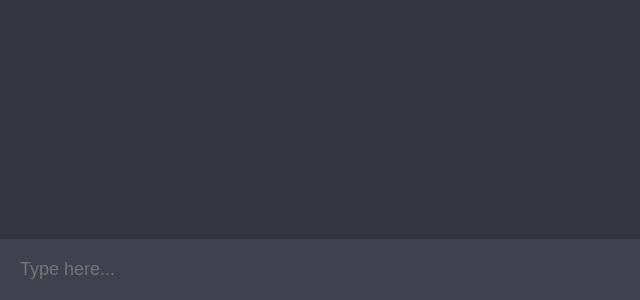
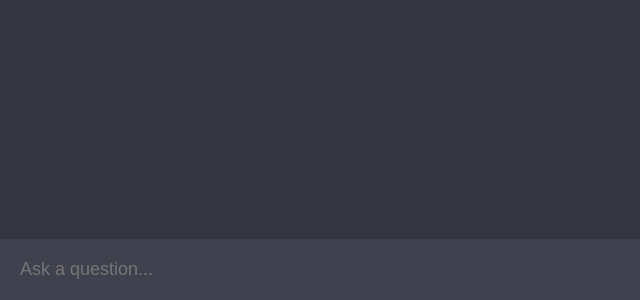
Before and after one commit to Shaikh1595/chatbot_openai_shaikh, a website built with Vite: page client/index.html in a window 1280 px wide. Shown: the part 500-800 px from the top of the page, 0-640 px from the left. Built offline with nearby package versions, Linux system fonts and the light colour scheme; a web font is replaced by a local one.

Commit message:
changed 'type here' to 'ask a question'

```diff
--- a/client/index.html
+++ b/client/index.html
@@ -15,7 +15,7 @@
           name="prompt"
           rows="1"
           cols="1"
-          placeholder="Type here..."
+          placeholder="Ask a question..."
         ></textarea>
         <button type="submit"><img src="assets/send.svg" /></button>
       </form>
```
